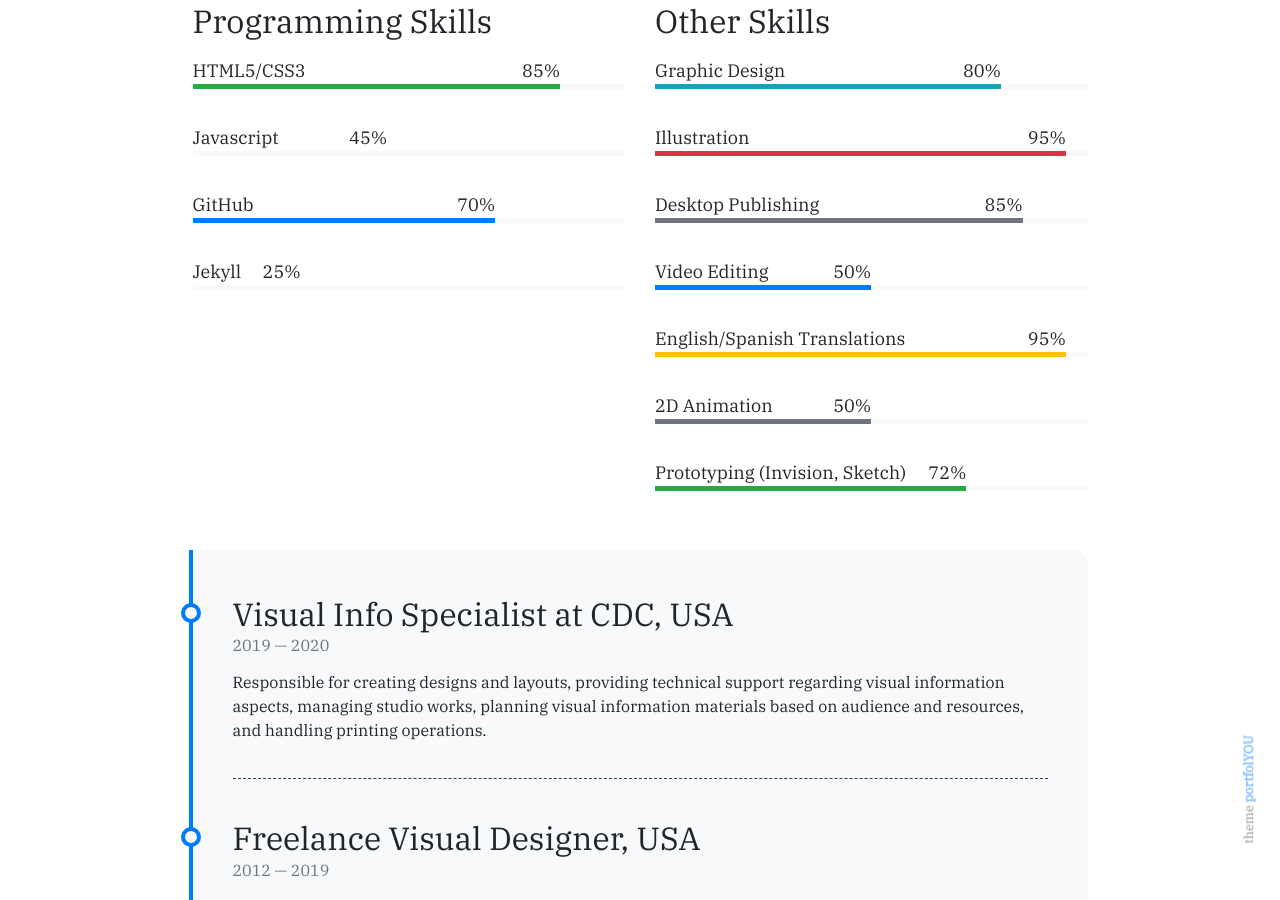
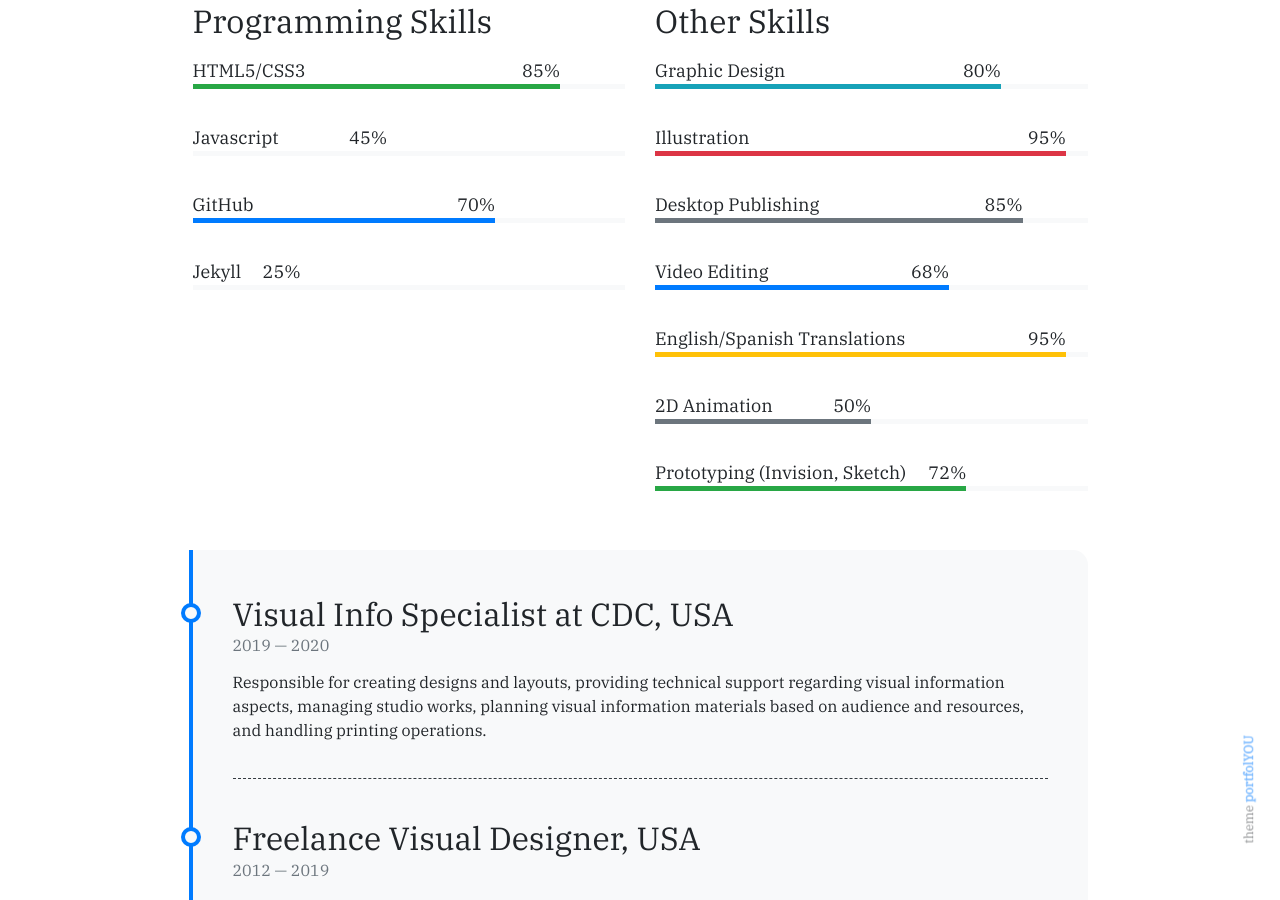
Before and after one commit to lmldvd/lmldvd.github.io, a Jekyll site: the page built from pages/about.md, in a window 1280 px wide and 900 px high, scrolled down 456 px. Built offline with Jekyll 4.4.1, drawn with Linux system fonts in a browser that asks for light colours; nearby versions of some CDN libraries; emoji names are drawn with the system emoji font.

Commit message:
Update other-skills.yml
updated video

```diff
--- a/_data/other-skills.yml
+++ b/_data/other-skills.yml
@@ -11,7 +11,7 @@
   color: secondary
 
 - name: Video Editing
-  percentage: 50
+  percentage: 68
   color: primary
 
 - name: English/Spanish Translations
```
